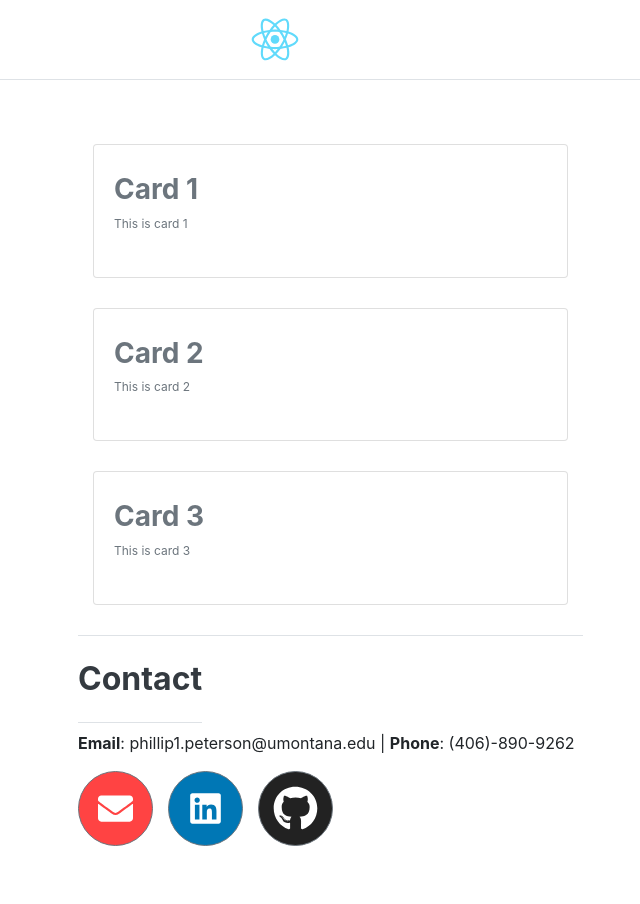
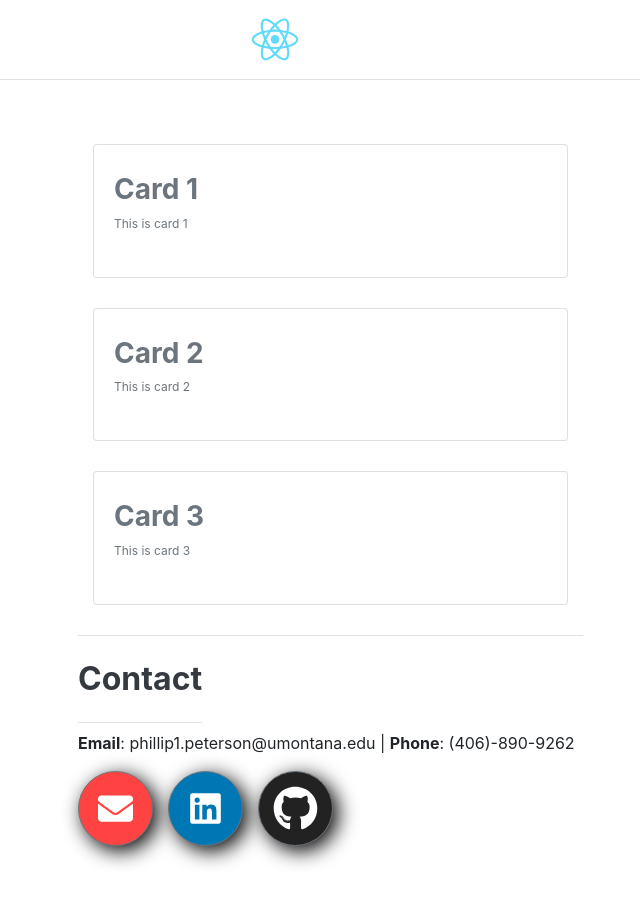
Before and after one commit to PhillipPeterson/phillpeterson.com, a React (Create React App) app: page / in a window 1280 px wide. Shown: the top 904 px of the page, without its empty margins (357-997 px from the left). Built offline with nearby package versions, Linux system fonts and the light colour scheme.

Commit message:
added shadows to buttons

```diff
--- a/src/components/Footer.js
+++ b/src/components/Footer.js
@@ -10,7 +10,8 @@ const style = {
         height: 75,
         borderRadius: 75 / 2,
         marginRight: 15,
-        backgroundColor: '#ff4343'
+        backgroundColor: '#ff4343',
+        boxShadow: "5px 5px 20px black"
     },
 
     linkedin: {
@@ -18,7 +19,8 @@ const style = {
         height: 75,
         borderRadius: 75 / 2,
         marginRight: 15,
-        backgroundColor: '#0077B5'
+        backgroundColor: '#0077B5',
+        boxShadow: "5px 5px 20px black"
     },
 
     github: {
@@ -26,7 +28,8 @@ const style = {
         height: 75,
         borderRadius: 75 / 2,
         marginRight: 15,
-        backgroundColor: '#222'
+        backgroundColor: '#222',
+        boxShadow: "5px 5px 20px black"
     }
 
 };
```
